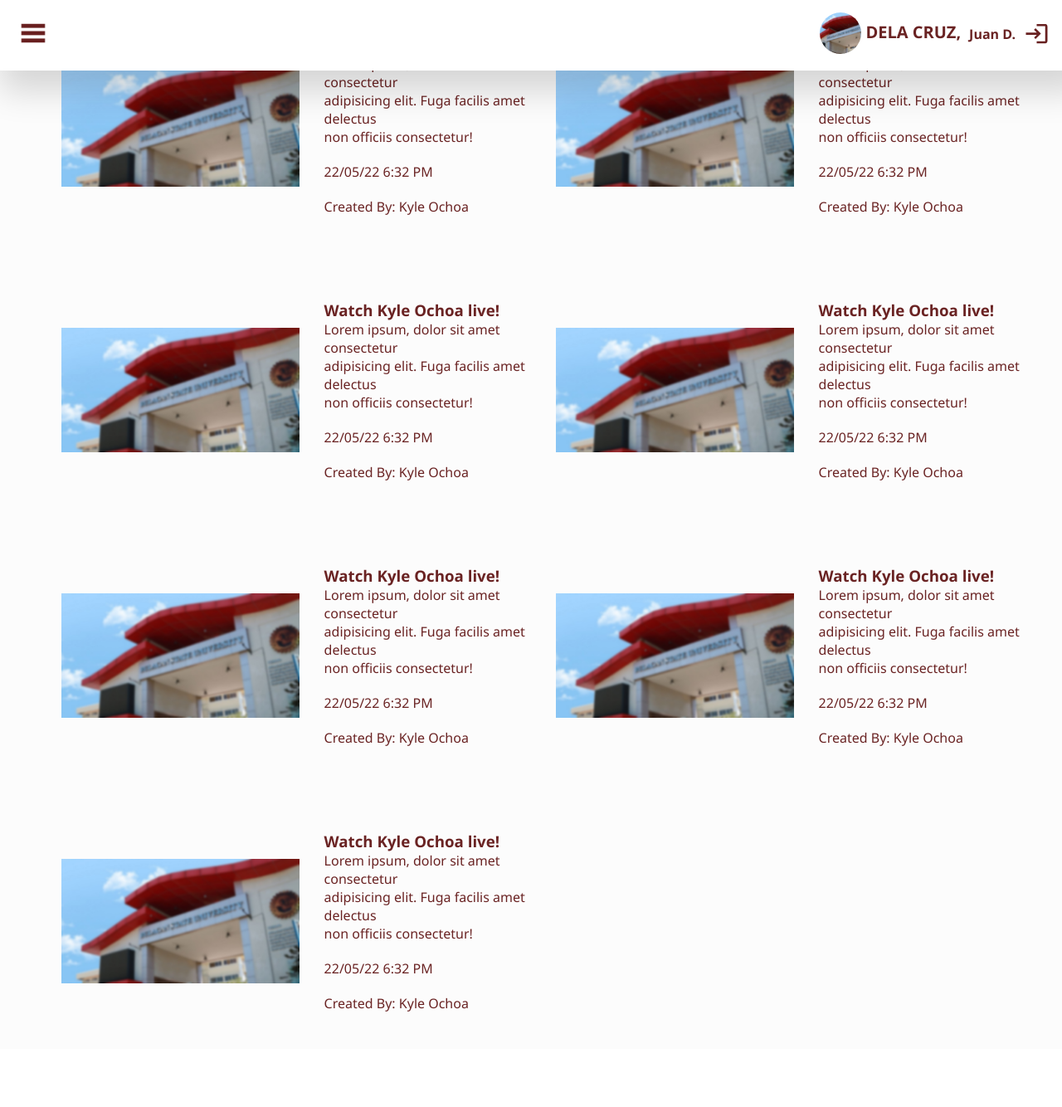
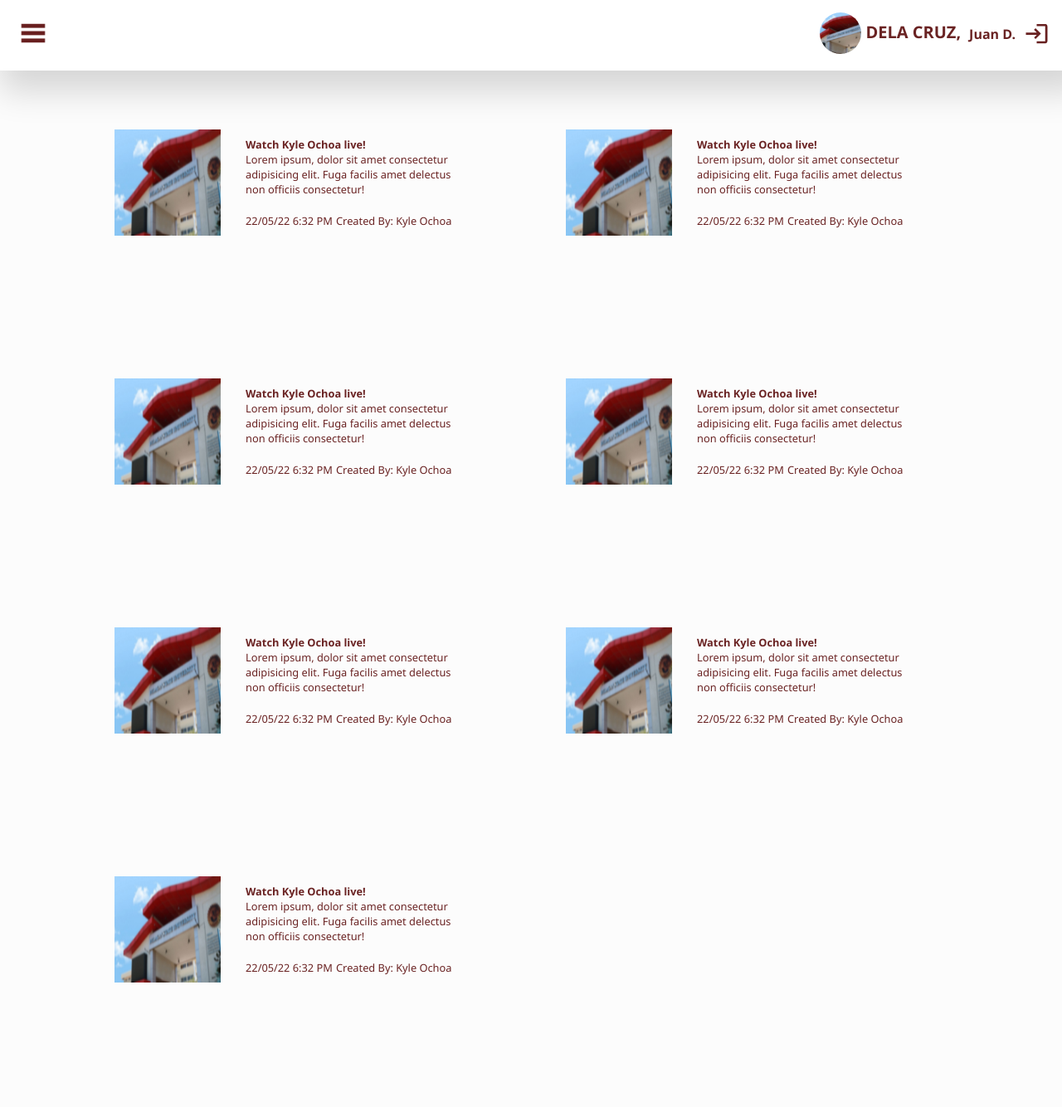
Before and after one commit to Ladsyf/BulSU-Online-Voting-System, a PHP site: page / in a window 1280 px wide. Shown: the whole page at 83% size. Before the commit the page ends 1219 px from the top, so only its background shows below. Run offline with PHP 8.4, Linux system fonts and the light colour scheme.

Commit message:
fixed mobile and padding of main page

```diff
--- a/css/index.css
+++ b/css/index.css
@@ -1,17 +1,15 @@
 .feedContainer {
-
     display: grid;
     height: 150vh;
     grid-template-columns: 50% 50%;
     grid-auto-rows: 25%;
-    margin: 0 5% 5% 5%;
-    grid-gap: 20px;
+    margin: 0 5% 5% 10%;
+    padding-top: 70px;
 }
 .feed-item {
     display: flex;
     width: 100%;
     height: 100%;
-
 }
 .feed-description {
     margin-left: 20px;
@@ -20,12 +18,13 @@
     align-self: center;
 }
 .feed-description h3, .feed-description p {
+    font-size: 1vw;
     margin: 0;
 }
 .image {
     float: left;
-    width: 50%;
-    height: 50%;
+    width: 10vw;
+    height: 10vw;
     margin: 10px;
     align-self: center;
 }
@@ -38,3 +37,18 @@
 .date-time, .created-by {
     padding-top: 20px;
 }
+
+@media only screen and (max-width: 600px) {
+    .feedContainer {
+        grid-template-columns: 100%;
+        margin: auto;
+        width: 65vw;
+    }
+    .feed-description h3, .feed-description p {
+        font-size: 2vw;
+    }
+    .image {
+        width: 25vw;
+        height: 25vw;
+    }
+}
--- a/index.php
+++ b/index.php
@@ -19,7 +19,7 @@
         include 'navigationheader.php';
     ?>
     <section class="feedContainer">
-        <div class="feed-item item-1">
+        <div class="feed-item">
             <img src="img/bulsu.jpg" class = "image">
             <div class = "feed-description">
                 <h3>Watch Kyle Ochoa live!</h3>
@@ -28,7 +28,7 @@
                 <p class = "created-by">Created By: Kyle Ochoa</p>
             </div>
         </div>
-        <div class="feed-item item-2">
+        <div class="feed-item">
             <img src="img/bulsu.jpg" class = "image">
             <div class = "feed-description">
                     <h3>Watch Kyle Ochoa live!</h3>
@@ -37,7 +37,7 @@
                     <p class = "created-by">Created By: Kyle Ochoa</p>
             </div>
         </div>
-        <div class="feed-item item-3">
+        <div class="feed-item">
             <img src="img/bulsu.jpg" class = "image">
             <div class = "feed-description">
                     <h3>Watch Kyle Ochoa live!</h3>
@@ -46,7 +46,7 @@
                     <p class = "created-by">Created By: Kyle Ochoa</p>
             </div>
         </div>
-        <div class="feed-item item-4">
+        <div class="feed-item">
             <img src="img/bulsu.jpg" class = "image">
             <div class = "feed-description">
                     <h3>Watch Kyle Ochoa live!</h3>
@@ -55,7 +55,7 @@
                     <p class = "created-by">Created By: Kyle Ochoa</p>
             </div>
         </div>
-        <div class="feed-item item-5">
+        <div class="feed-item">
             <img src="img/bulsu.jpg" class = "image">
             <div class = "feed-description">
                     <h3>Watch Kyle Ochoa live!</h3>
@@ -64,7 +64,7 @@
                     <p class = "created-by">Created By: Kyle Ochoa</p>
             </div>
         </div>
-        <div class="feed-item item-5">
+        <div class="feed-item">
             <img src="img/bulsu.jpg" class = "image">
             <div class = "feed-description">
                     <h3>Watch Kyle Ochoa live!</h3>
@@ -73,7 +73,7 @@
                     <p class = "created-by">Created By: Kyle Ochoa</p>
              </div>
         </div>
-        <div class="feed-item item-5">
+        <div class="feed-item">
             <img src="img/bulsu.jpg" class = "image">
             <div class = "feed-description">
                     <h3>Watch Kyle Ochoa live!</h3>
```
